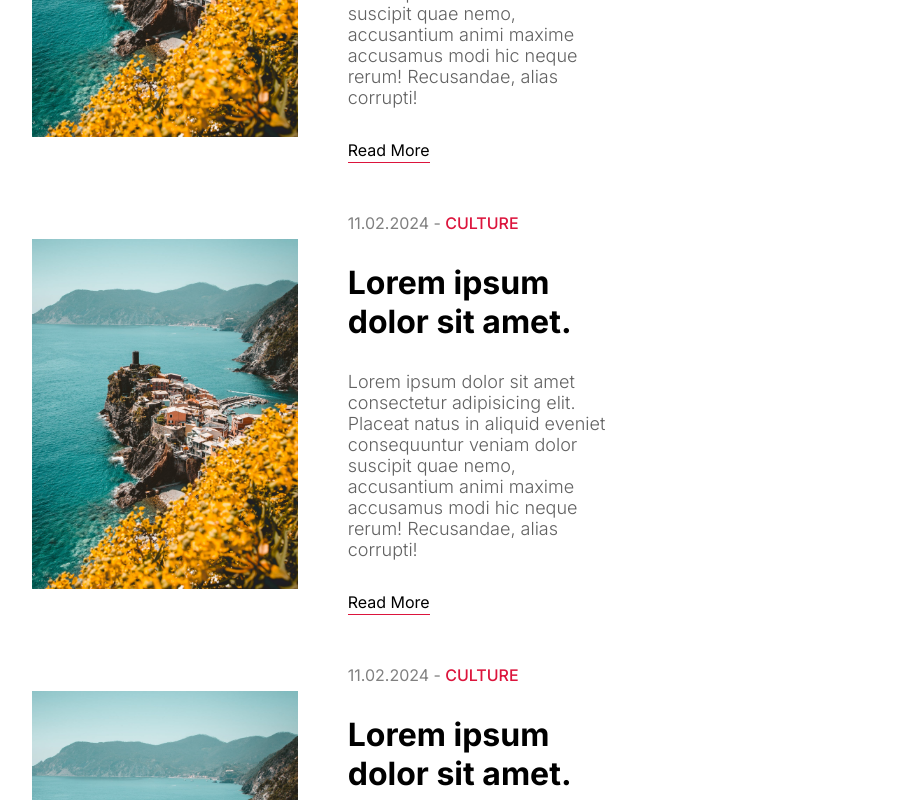
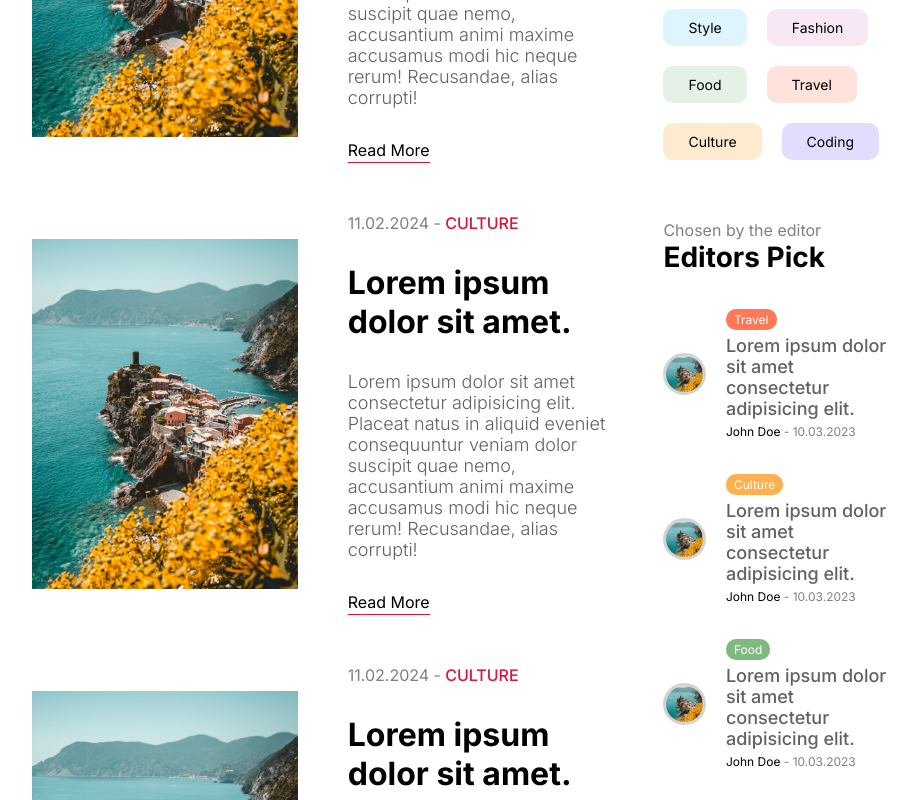
Before and after one commit to StevenM91/BlogApp, a Next.js app: page / in a window 1280 px wide. Shown: the part 2100-2900 px from the top of the page, without its empty margins (176-1093 px from the left). Built offline with nearby package versions, Linux system fonts and the light colour scheme.

Commit message:
Création du menu lateral

```diff
--- a/src/components/Menu/Menu.jsx
+++ b/src/components/Menu/Menu.jsx
@@ -1,7 +1,22 @@
+import React from "react";
 import styles from "./menu.module.css";
+import MenuPosts from "../menuPosts/MenuPosts";
+import MenuCategories from "../menuCategories/MenuCategories";
 
 const Menu = () => {
-  return <div className={styles.container}>Menu</div>;
+  return (
+    <div className={styles.container}>
+      <h2 className={styles.subtitle}>{"What's hot"}</h2>
+      <h1 className={styles.title}>Most Popular</h1>
+      <MenuPosts withImage={false} />
+      <h2 className={styles.subtitle}>Discover by topic</h2>
+      <h1 className={styles.title}>Categories</h1>
+      <MenuCategories />
+      <h2 className={styles.subtitle}>Chosen by the editor</h2>
+      <h1 className={styles.title}>Editors Pick</h1>
+      <MenuPosts withImage={true} />
+    </div>
+  );
 };
 
 export default Menu;
--- a/src/components/Menu/menu.module.css
+++ b/src/components/Menu/menu.module.css
@@ -1,3 +1,19 @@
 .container {
   flex: 2;
+  margin-top: 60px;
 }
+
+.subtitle {
+  color: gray;
+  font-size: 16px;
+  font-weight: 400;
+}
+.title {
+  font-size: 28px;
+}
+
+@media screen and (max-width: 1024px) {
+  .container {
+    display: none;
+  }
+}
--- /dev/null
+++ b/src/components/menuCategories/MenuCategories.jsx
@@ -0,0 +1,33 @@
+import Link from "next/link";
+import React from "react";
+import styles from "./menuCategories.module.css";
+
+const MenuCategories = () => {
+  return (
+    <div className={styles.categoryList}>
+      <Link
+        href="/blog?cat=style"
+        className={`${styles.categoryItem} ${styles.style}`}
+      >
+        Style
+      </Link>
+      <Link href="/blog" className={`${styles.categoryItem} ${styles.fashion}`}>
+        Fashion
+      </Link>
+      <Link href="/blog" className={`${styles.categoryItem} ${styles.food}`}>
+        Food
+      </Link>
+      <Link href="/blog" className={`${styles.categoryItem} ${styles.travel}`}>
+        Travel
+      </Link>
+      <Link href="/blog" className={`${styles.categoryItem} ${styles.culture}`}>
+        Culture
+      </Link>
+      <Link href="/blog" className={`${styles.categoryItem} ${styles.coding}`}>
+        Coding
+      </Link>
+    </div>
+  );
+};
+
+export default MenuCategories;
--- /dev/null
+++ b/src/components/menuCategories/menuCategories.module.css
@@ -0,0 +1,37 @@
+.categoryList {
+  margin-top: 35px;
+  margin-bottom: 60px;
+  display: flex;
+  flex-wrap: wrap;
+  gap: 20px;
+}
+
+.categoryItem {
+  padding: 10px 25px;
+  border-radius: 10px;
+  font-size: 14px;
+}
+
+.categoryItem.style {
+  background-color: #57c4ff31;
+}
+
+.categoryItem.fashion {
+  background-color: #da85c731;
+}
+
+.categoryItem.food {
+  background-color: #7fb88133;
+}
+
+.categoryItem.travel {
+  background-color: #ff795736;
+}
+
+.categoryItem.culture {
+  background-color: #ffb04f45;
+}
+
+.categoryItem.coding {
+  background-color: #5e4fff31;
+}
--- /dev/null
+++ b/src/components/menuPosts/MenuPosts.jsx
@@ -0,0 +1,85 @@
+import Image from "next/image";
+import Link from "next/link";
+import React from "react";
+import styles from "./menuPosts.module.css";
+
+const MenuPosts = ({ withImage }) => {
+  return (
+    <div className={styles.items}>
+      <Link href="/" className={styles.item}>
+        {withImage && (
+          <div className={styles.imageContainer}>
+            <Image src="/p1.jpeg" alt="" fill className={styles.image} />
+          </div>
+        )}
+        <div className={styles.textContainer}>
+          <span className={`${styles.category} ${styles.travel}`}>Travel</span>
+          <h3 className={styles.postTitle}>
+            Lorem ipsum dolor sit amet consectetur adipisicing elit.
+          </h3>
+          <div className={styles.detail}>
+            <span className={styles.username}>John Doe</span>
+            <span className={styles.date}> - 10.03.2023</span>
+          </div>
+        </div>
+      </Link>
+      <Link href="/" className={styles.item}>
+        {withImage && (
+          <div className={styles.imageContainer}>
+            <Image src="/p1.jpeg" alt="" fill className={styles.image} />
+          </div>
+        )}
+        <div className={styles.textContainer}>
+          <span className={`${styles.category} ${styles.culture}`}>
+            Culture
+          </span>
+          <h3 className={styles.postTitle}>
+            Lorem ipsum dolor sit amet consectetur adipisicing elit.
+          </h3>
+          <div className={styles.detail}>
+            <span className={styles.username}>John Doe</span>
+            <span className={styles.date}> - 10.03.2023</span>
+          </div>
+        </div>
+      </Link>
+      <Link href="/" className={styles.item}>
+        {withImage && (
+          <div className={styles.imageContainer}>
+            <Image src="/p1.jpeg" alt="" fill className={styles.image} />
+          </div>
+        )}
+        <div className={styles.textContainer}>
+          <span className={`${styles.category} ${styles.food}`}>Food</span>
+          <h3 className={styles.postTitle}>
+            Lorem ipsum dolor sit amet consectetur adipisicing elit.
+          </h3>
+          <div className={styles.detail}>
+            <span className={styles.username}>John Doe</span>
+            <span className={styles.date}> - 10.03.2023</span>
+          </div>
+        </div>
+      </Link>
+      <Link href="/" className={styles.item}>
+        {withImage && (
+          <div className={styles.imageContainer}>
+            <Image src="/p1.jpeg" alt="" fill className={styles.image} />
+          </div>
+        )}
+        <div className={styles.textContainer}>
+          <span className={`${styles.category} ${styles.fashion}`}>
+            Fashion
+          </span>
+          <h3 className={styles.postTitle}>
+            Lorem ipsum dolor sit amet consectetur adipisicing elit.
+          </h3>
+          <div className={styles.detail}>
+            <span className={styles.username}>John Doe</span>
+            <span className={styles.date}> - 10.03.2023</span>
+          </div>
+        </div>
+      </Link>
+    </div>
+  );
+};
+
+export default MenuPosts;
--- /dev/null
+++ b/src/components/menuPosts/menuPosts.module.css
@@ -0,0 +1,78 @@
+.items {
+  margin-top: 35px;
+  margin-bottom: 60px;
+  display: flex;
+  flex-direction: column;
+  gap: 35px;
+}
+
+.item {
+  display: flex;
+  align-items: center;
+  gap: 20px;
+}
+
+.imageContainer {
+  flex: 1;
+  aspect-ratio: 1/1;
+  position: relative;
+}
+
+.image {
+  border-radius: 50%;
+  border: 3px solid lightgray;
+  object-fit: cover;
+}
+
+.textContainer {
+  flex: 4;
+  display: flex;
+  flex-direction: column;
+  gap: 5px;
+}
+
+.category {
+  padding: 3px 8px;
+  border-radius: 10px;
+  font-size: 12px;
+  color: white;
+  width: max-content;
+}
+
+.category.travel {
+  background-color: #ff7857;
+}
+
+.culture {
+  background-color: #ffb14f;
+}
+
+.food {
+  background-color: #7fb881;
+}
+
+.fashion {
+  background-color: #ff7887;
+}
+
+.coding {
+  background-color: #775aec;
+}
+
+.style {
+  background-color: #789cff;
+}
+
+.postTitle {
+  font-size: 18px;
+  font-weight: 500;
+  color: var(--softTextColor);
+}
+
+.detail {
+  font-size: 12px;
+}
+
+.date {
+  color: gray;
+}
```
Also changed, not shown: 2 other files (tests, documents, lock files or other folders).
